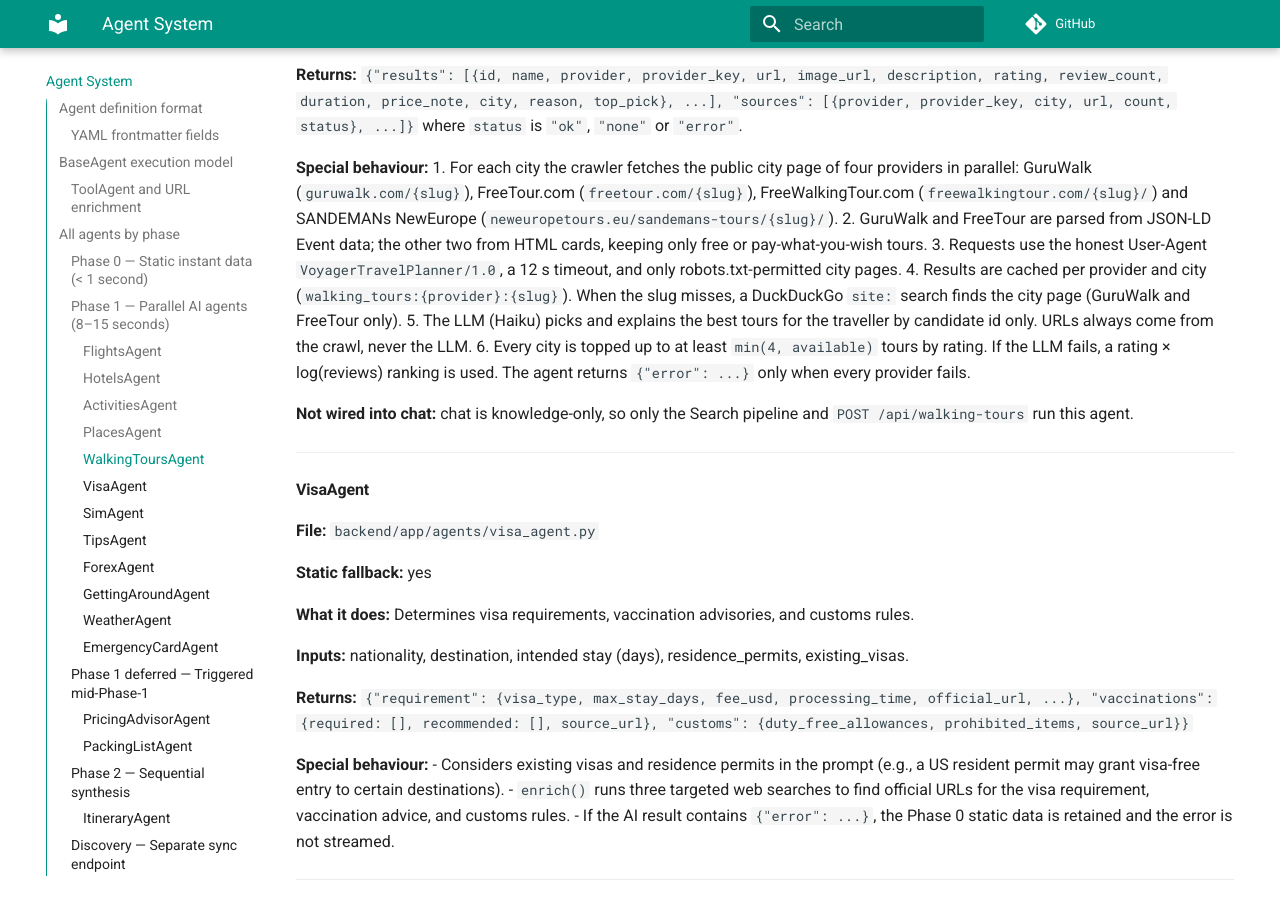
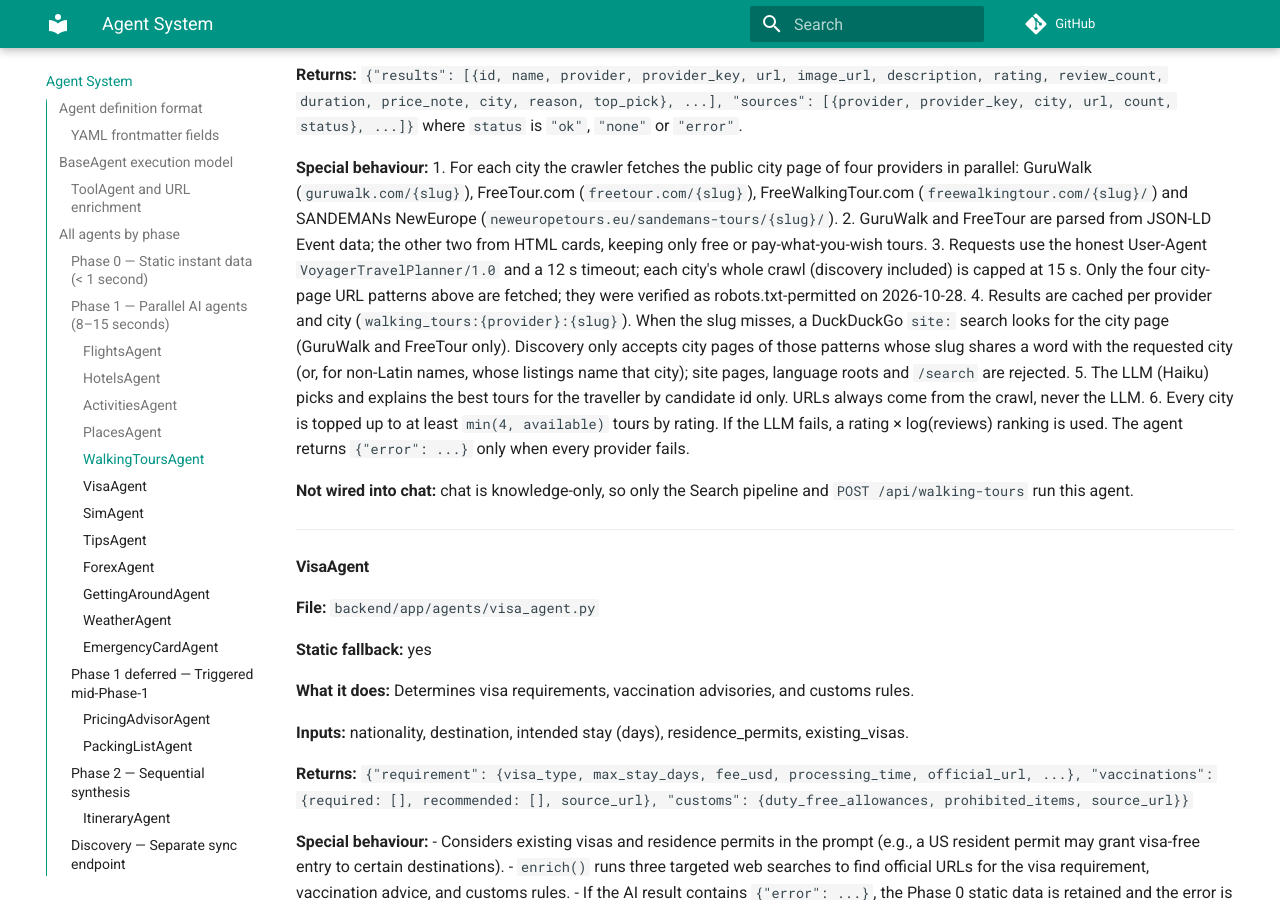
Before and after one commit to rupakc/travel-planner, an MkDocs documentation site: the page built from docs/agents.md, in a window 1280 px wide and 900 px high, scrolled down 5171 px. Built offline with MkDocs 1.6.1 and Material for MkDocs 9.7.7, drawn with Linux system fonts in a browser that asks for light colours; comment, search, counter and statistics services are not loaded.

Commit message:
docs(walking-tours): precise robots.txt wording, crawl cap, agent count
Co-Authored-By: Claude Opus 5.5 <noreply@anthropic.com>

```diff
--- a/docs/agents.md
+++ b/docs/agents.md
@@ -204,8 +204,8 @@ Thirteen agents run concurrently via `asyncio.create_task`. Each streams its res
 **Special behaviour:**
 1. For each city the crawler fetches the public city page of four providers in parallel: GuruWalk (`guruwalk.com/{slug}`), FreeTour.com (`freetour.com/{slug}`), FreeWalkingTour.com (`freewalkingtour.com/{slug}/`) and SANDEMANs NewEurope (`neweuropetours.eu/sandemans-tours/{slug}/`).
 2. GuruWalk and FreeTour are parsed from JSON-LD Event data; the other two from HTML cards, keeping only free or pay-what-you-wish tours.
-3. Requests use the honest User-Agent `VoyagerTravelPlanner/1.0`, a 12 s timeout, and only robots.txt-permitted city pages.
-4. Results are cached per provider and city (`walking_tours:{provider}:{slug}`). When the slug misses, a DuckDuckGo `site:` search finds the city page (GuruWalk and FreeTour only).
+3. Requests use the honest User-Agent `VoyagerTravelPlanner/1.0` and a 12 s timeout; each city's whole crawl (discovery included) is capped at 15 s. Only the four city-page URL patterns above are fetched; they were verified as robots.txt-permitted on 2026-10-28.
+4. Results are cached per provider and city (`walking_tours:{provider}:{slug}`). When the slug misses, a DuckDuckGo `site:` search looks for the city page (GuruWalk and FreeTour only). Discovery only accepts city pages of those patterns whose slug shares a word with the requested city (or, for non-Latin names, whose listings name that city); site pages, language roots and `/search` are rejected.
 5. The LLM (Haiku) picks and explains the best tours for the traveller by candidate id only. URLs always come from the crawl, never the LLM.
 6. Every city is topped up to at least `min(4, available)` tours by rating. If the LLM fails, a rating × log(reviews) ranking is used. The agent returns `{"error": ...}` only when every provider fails.
 
```
Also changed, not shown: README.md (+1 -1 lines), docs/Agent-System.md (+1 -1 lines).
